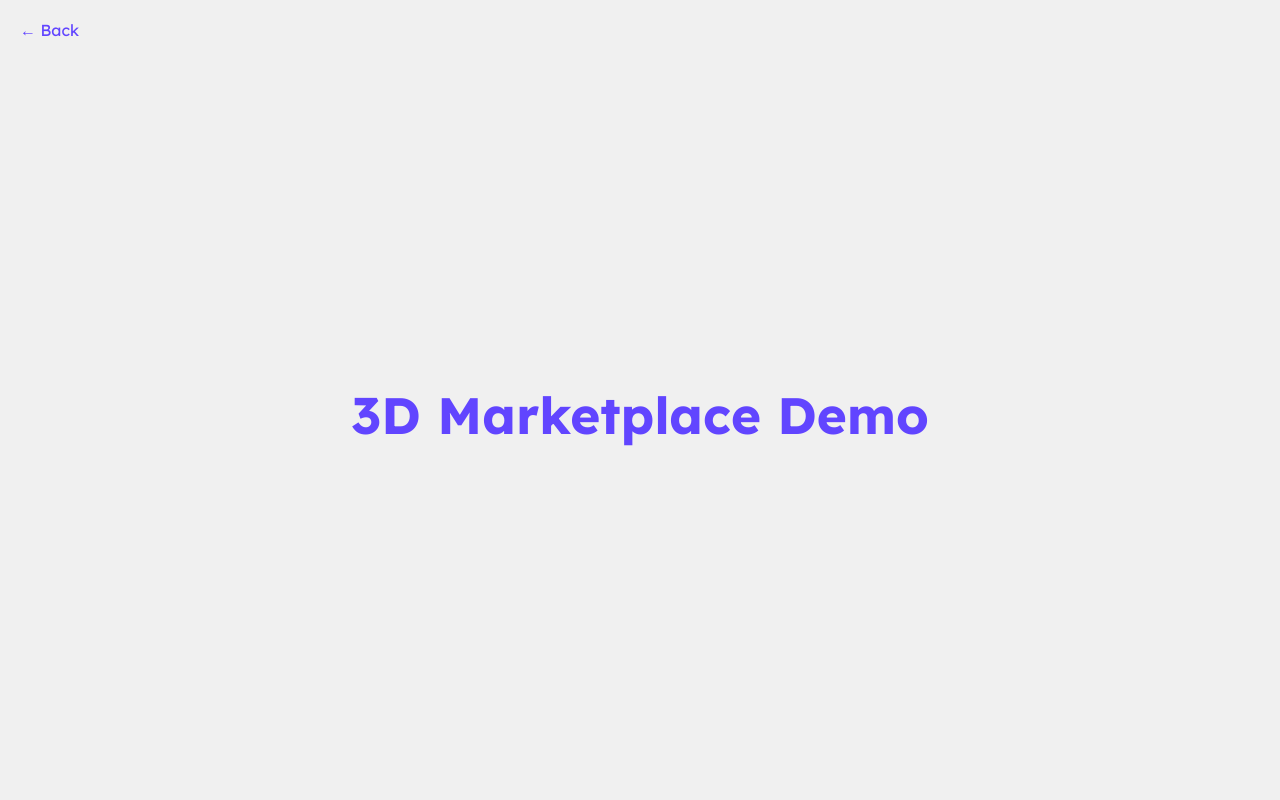
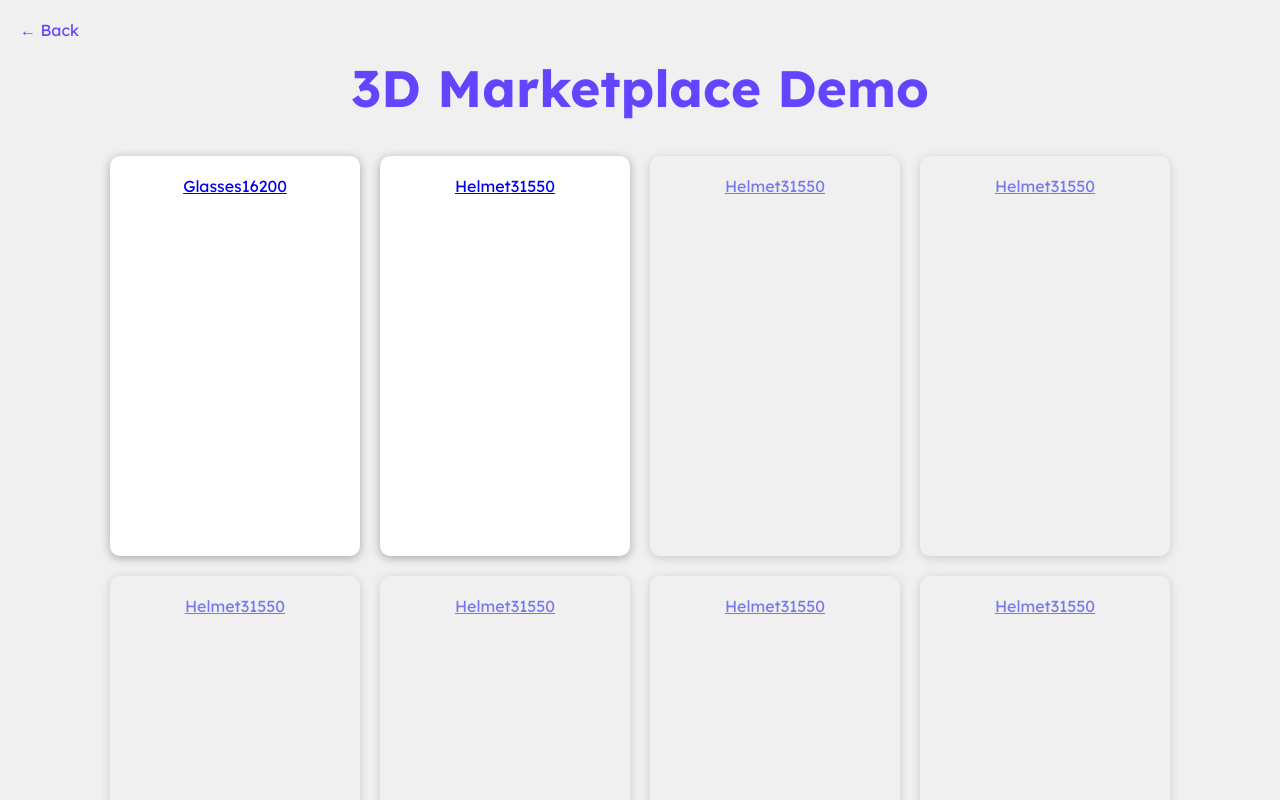
Before and after one commit to frog-spain/virtual-tryon, a React (Vite) app: page /product-demo in a window 1280 px wide. Shown: the top 800 px of the page. Built offline with nearby package versions, Linux system fonts and the light colour scheme.

Commit message:
feat: add structure for prodcut list and product detail

```diff
--- a/src/App.jsx
+++ b/src/App.jsx
@@ -6,6 +6,7 @@ const ModelViewerPage = lazy(() => import("./pages/ModelViewerPage"));
 const MediaPipe2DPage = lazy(() => import("./pages/MediaPipe2DPage"));
 const MediaPipe3DPage = lazy(() => import("./pages/MediaPipe3DPage"));
 const ProductDemoPage = lazy(() => import("./pages/ProductDemoPage"));
+const ProductPage = lazy(() => import("./pages/ProductPage.jsx"));
 
 function App() {
   return (
@@ -15,6 +16,7 @@ function App() {
       <Route path="/mediapipe" element={<MediaPipe2DPage />} />
       <Route path="/mediapipe-3d" element={<MediaPipe3DPage />} />
       <Route path="/product-demo" element={<ProductDemoPage />} />
+      <Route path="/product-demo/products/:slug" element={<ProductPage />} />
     </Routes>
   );
 }
--- a/src/index.css
+++ b/src/index.css
@@ -138,3 +138,53 @@ model-viewer {
   display: flex;
   gap: 10px;
 }
+
+/* Home */
+.home-main {
+  min-height: 100dvh;
+  display: grid;
+  place-items: center;
+  padding: 24px;
+}
+
+.home-nav {
+  margin-block: 30px;
+  display: flex;
+  gap: 10px;
+  justify-content: center;
+}
+
+/* Products List */
+.product-cards-grid {
+  display: grid;
+  grid-template-columns: repeat(auto-fit, minmax(250px, 1fr));
+  gap: 20px;
+  width: 100%;
+  max-width: 1200px;
+}
+
+.product-card-wrapper {
+  background: white;
+  padding: 20px;
+  border-radius: 10px;
+  min-height: 400px;
+  box-shadow: 0 2px 10px 0 rgba(60, 52, 67, 0.4);
+  transition: all 0.3s ease-in-out;
+  text-align: center;
+  cursor: pointer;
+
+  display: flex;
+  flex-direction: column;
+  gap: 10px;
+}
+
+.product-card-wrapper.dummy {
+  background: var(--cream-color);
+  opacity: 0.5;
+  pointer-events: none;
+}
+
+.product-card-wrapper:hover {
+  box-shadow: 0 4px 20px 0 rgba(60, 52, 67, 0.4);
+  transform: translateY(-1px);
+}
--- a/src/pages/Home.jsx
+++ b/src/pages/Home.jsx
@@ -2,28 +2,21 @@ import { Link } from "react-router-dom";
 
 export default function Home() {
   return (
-    <main
-      style={{
-        minHeight: "100dvh",
-        display: "grid",
-        placeItems: "center",
-        padding: 24,
-      }}
-    >
+    <main className="home-main">
       <div style={{ maxWidth: 720, width: "100%", textAlign: "center" }}>
         <h1>AR Demo Hub</h1>
         <p style={{ marginBottom: 24 }}>Choose a demo to launch.</p>
 
         <div>
-          <div>
+          <nav className="home-nav">
             <Link to="/product-demo" className="option-button">
               Product demo
             </Link>
-          </div>
+          </nav>
 
           <hr />
 
-          <div>
+          <nav className="home-nav">
             <Link to="/model-viewer" className="option-button">
               Model Viewer
             </Link>
@@ -33,7 +26,7 @@ export default function Home() {
             <Link to="/mediapipe-3d" className="option-button">
               MediaPipe 3D
             </Link>
-          </div>
+          </nav>
         </div>
       </div>
     </main>
--- a/src/pages/ProductDemoPage/ProductCard.jsx
+++ b/src/pages/ProductDemoPage/ProductCard.jsx
@@ -1,9 +1,13 @@
-const ProductCard = ({ title }) => {
+import { Link } from "react-router-dom";
+
+const ProductCard = ({ title, price, isDummy, slug }) => {
   return (
-    <div class="product-card-wrapper">
-      {title}
-      {price}
-    </div>
+    <Link to={`/product-demo/products/${slug}`} className="product-card-link">
+      <div class={`product-card-wrapper` + (isDummy ? " dummy" : "")}>
+        {title}
+        {price}
+      </div>
+    </Link>
   );
 };
 
--- a/src/pages/ProductDemoPage/index.jsx
+++ b/src/pages/ProductDemoPage/index.jsx
@@ -1,18 +1,30 @@
 import BackButton from "../../ui/BackButton";
 import { productList } from "./products-list";
 import ProductCard from "./ProductCard";
+
+import { slugify } from "../../utils/slugify";
 
 const ProductDemoPage = () => {
   return (
     <div className="demo-container">
       <BackButton />
 
-      <div className="demo">
-        <h1>3D Marketplace Demo</h1>
+      <div className="product-cards-page">
+        <h1 style={{ marginBottom: 40 }}>3D Marketplace Demo</h1>
 
-        {productList.map((product) => {
-          <ProductCard title={product.title} price={product.price} />;
-        })}
+        <div className="product-cards-grid">
+          {productList.map((product) => {
+            const slug = slugify(product.title);
+            return (
+              <ProductCard
+                title={product.title}
+                price={product.price}
+                isDummy={product.isDummy}
+                slug={slug}
+              />
+            );
+          })}
+        </div>
       </div>
     </div>
   );
--- a/src/pages/ProductDemoPage/products-list.js
+++ b/src/pages/ProductDemoPage/products-list.js
@@ -12,4 +12,21 @@ const helmet = {
   price: 31550,
 };
 
-export const productList = [glasses, helmet];
+const dummyProduct = {
+  title: "Helmet",
+  description:
+    "Descubre el estilo icónico de Helmet, un par de gafas de sol que nunca pasan de moda. Con una montura de color negro hecha de resistente nylon, estos lentes ofrecen una combinación perfecta de durabilidad y elegancia. Las lentes de color verde están fabricadas con vidrio, garantizando una visión clara y una protección óptima contra los rayos solares.",
+  price: 31550,
+  isDummy: true,
+};
+
+export const productList = [
+  glasses,
+  helmet,
+  dummyProduct,
+  dummyProduct,
+  dummyProduct,
+  dummyProduct,
+  dummyProduct,
+  dummyProduct,
+];
--- /dev/null
+++ b/src/pages/ProductPage.jsx
@@ -0,0 +1,29 @@
+import { useParams, Link } from "react-router-dom";
+import { productList } from "./ProductDemoPage/products-list";
+import { slugify } from "../utils/slugify";
+import BackButton from "../ui/BackButton";
+
+const ProductPage = () => {
+  const { slug } = useParams();
+  const product = productList.find((p) => slugify(p.title) === slug);
+
+  if (!product) {
+    return (
+      <div className="product-page">
+        <h2>Product not found</h2>
+        <Link to="/product-demo">Back to products</Link>
+      </div>
+    );
+  }
+
+  return (
+    <div className="product-page">
+      <Link to="/product-demo">Back to products</Link>
+      <h1>{product.title}</h1>
+      <p>{product.price}</p>
+      {/* shared layout + product details / 3D viewer component go here */}
+    </div>
+  );
+};
+
+export default ProductPage;
--- /dev/null
+++ b/src/utils/slugify.js
@@ -0,0 +1,7 @@
+export function slugify(text) {
+  return String(text)
+    .toLowerCase()
+    .trim()
+    .replace(/[^a-z0-9]+/g, "-")
+    .replace(/(^-|-$)/g, "");
+}
```
